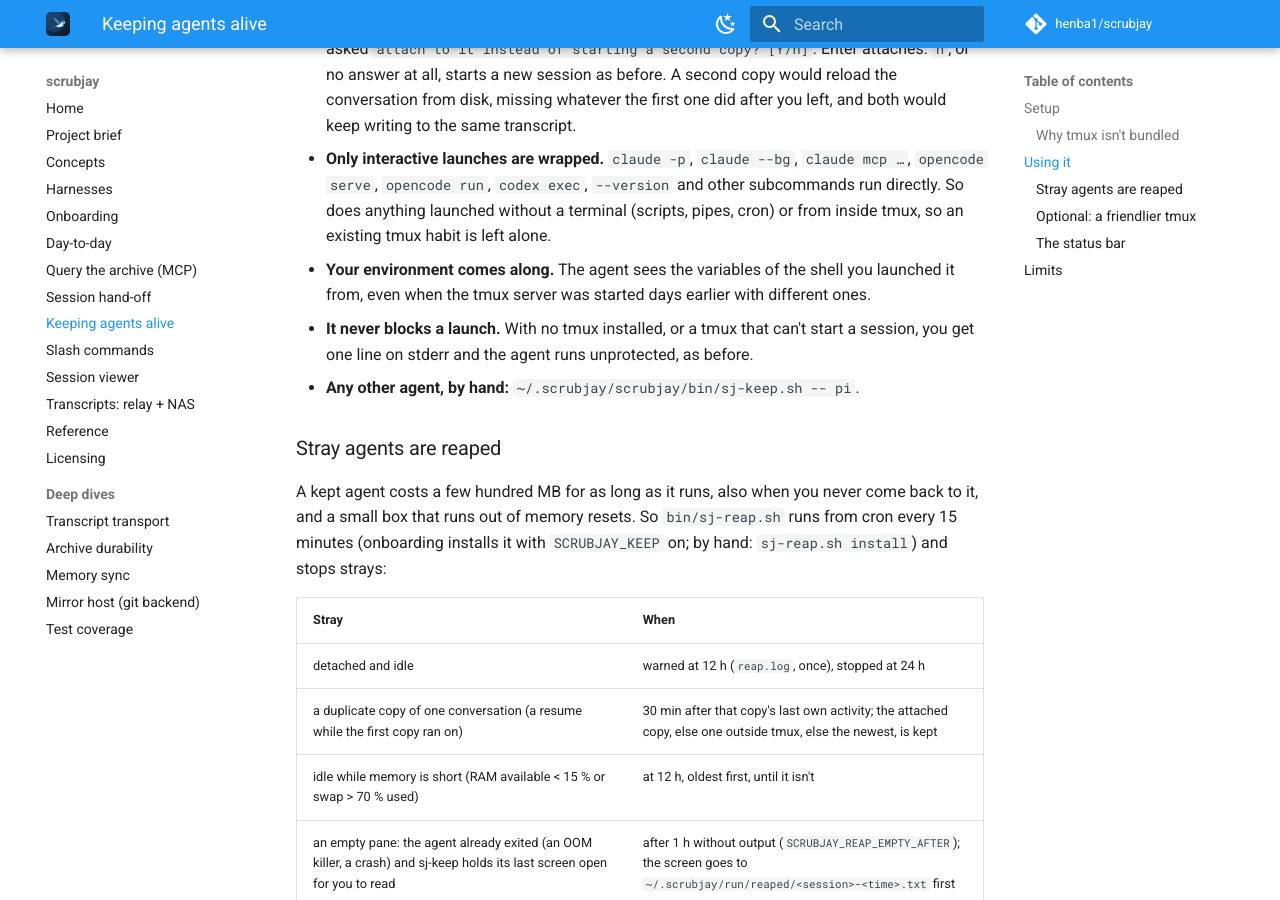
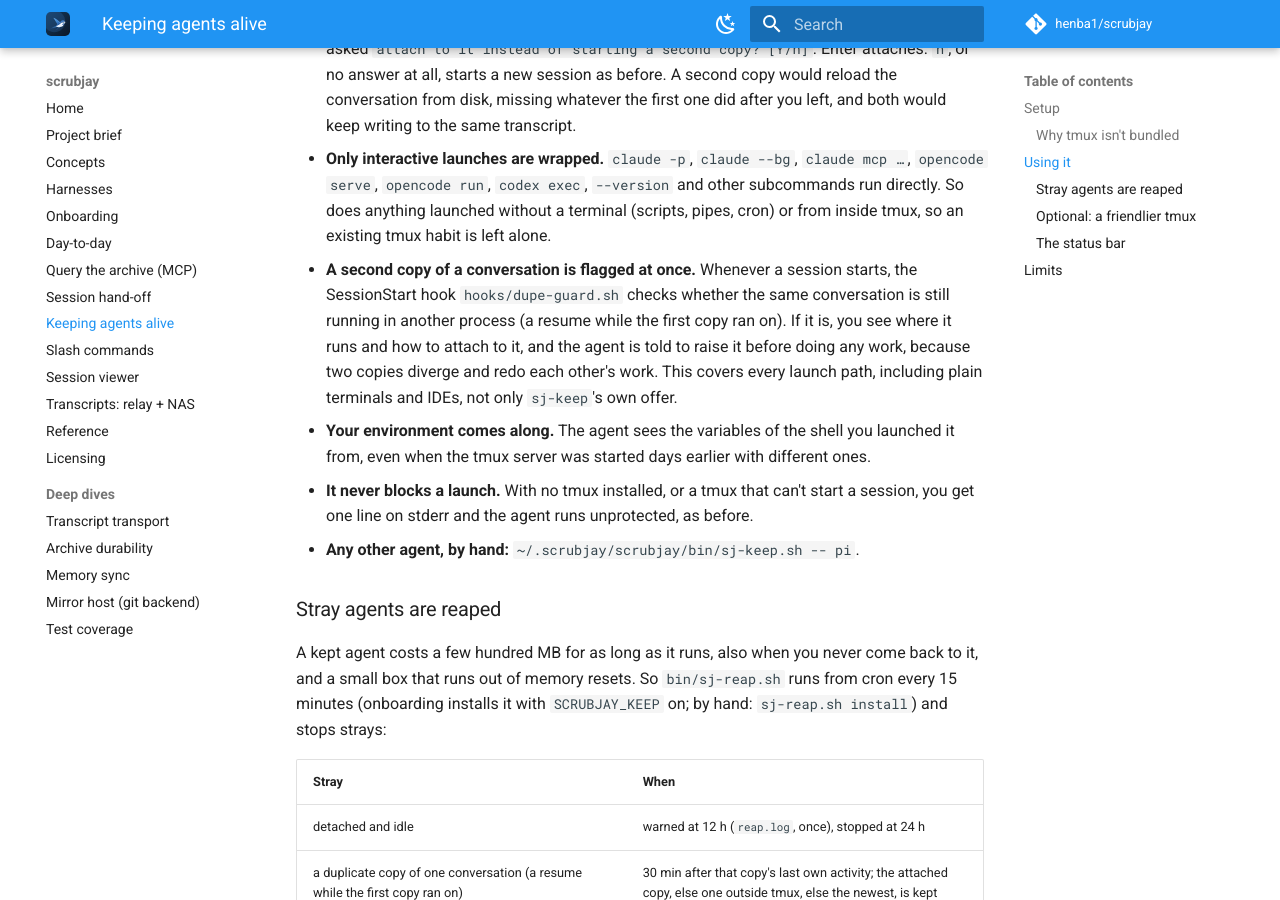
Before and after one commit to henba1/scrubjay, an MkDocs documentation site: the page built from docs/keep-alive.md, in a window 1280 px wide and 900 px high, scrolled down 1820 px. Built offline with MkDocs 1.6.1 and Material for MkDocs 9.7.7, drawn with Linux system fonts in a browser that asks for light colours; comment, search, counter and statistics services are not loaded.

Commit message:
dupe-guard: a resumed session says at once when its conversation already runs elsewhere (#126)
A resume (claude -c, --resume, a reconnect) loads the transcript into a new
process whether or not the old one is still alive. On 2026-11-14 that left
three live copies of one conversation; two of them each started the same
backup and Talk deployments, and one missed another's last turn. sj-reap now
stops such copies after 30 minutes and sj-keep offers to attach, but neither
helps the moment a second copy starts from a plain terminal or after the offer
was declined.

hooks/dupe-guard.sh runs on SessionStart. It reads the harness registry
(sjh_live_sessions) for other live processes holding the same session id and
maps each to its tmux session. If there is one, it prints Claude Code hook
JSON: systemMessage for the human (where the copy runs, whether it is
mid-turn, idle or at a prompt, and the attach command), additionalContext
telling the model to raise it before any work and to check the real state
instead of trusting the transcript. Silent otherwise, never fails, ~0.3 s.

Its own hook: a hook's stdout counts as JSON only when all of it is, and
sync-session prints plain-text notes. bin/claude-sync.sh registers it once,
next to sync-session, not async.

Tests: tests/test_dupe_guard.sh (21) and 2 registration checks in
test_config. Full suite 1331 passed. Checked against henpi's live registry.

Co-authored-by: Claude <noreply@anthropic.com>

```diff
--- a/docs/keep-alive.md
+++ b/docs/keep-alive.md
@@ -67,6 +67,12 @@ Things that are worth knowing:
   `opencode serve`, `opencode run`, `codex exec`, `--version` and other subcommands run directly.
   So does anything launched without a terminal (scripts, pipes, cron) or from inside tmux, so an
   existing tmux habit is left alone.
+- **A second copy of a conversation is flagged at once.** Whenever a session starts, the
+  SessionStart hook `hooks/dupe-guard.sh` checks whether the same conversation is still running in
+  another process (a resume while the first copy ran on). If it is, you see where it runs and how to
+  attach to it, and the agent is told to raise it before doing any work, because two copies diverge
+  and redo each other's work. This covers every launch path, including plain terminals and IDEs, not
+  only `sj-keep`'s own offer.
 - **Your environment comes along.** The agent sees the variables of the shell you launched it
   from, even when the tmux server was started days earlier with different ones.
 - **It never blocks a launch.** With no tmux installed, or a tmux that can't start a session, you
```
Also changed, not shown: AGENTS.md (+5 -0 lines), 4 other files.
